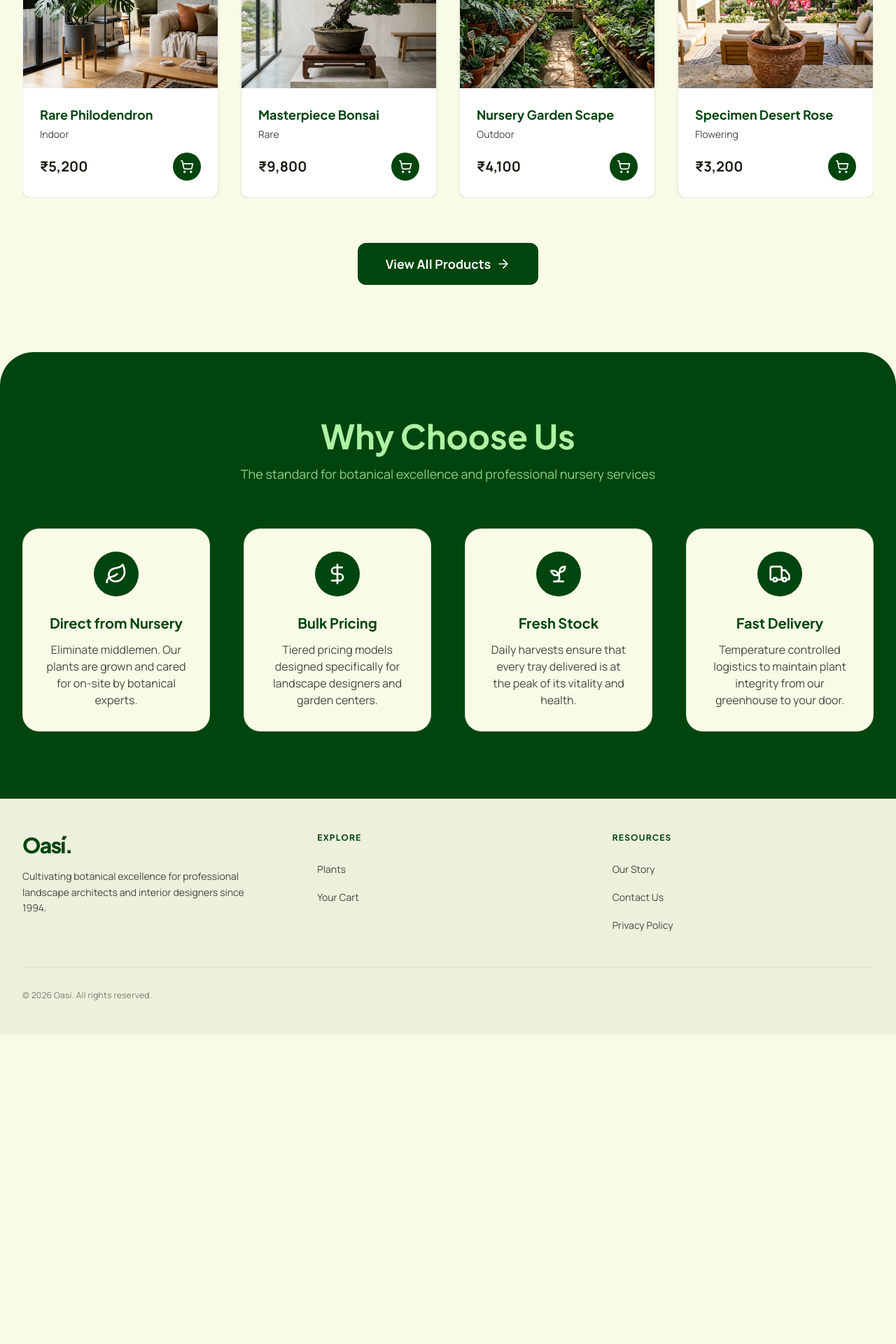
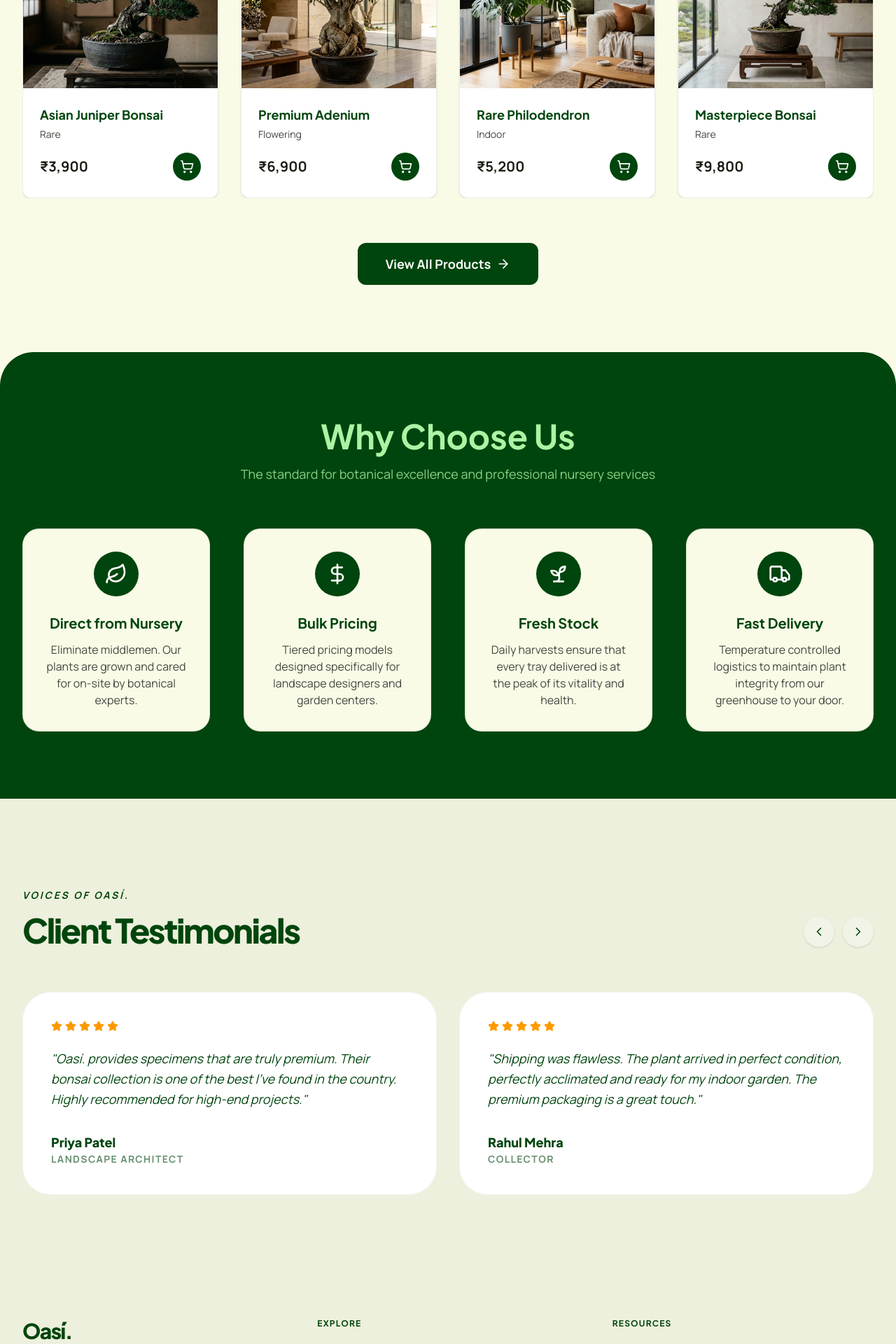
Before and after one commit to Leadfremestudio/plants-ecommerce, a React (Vite) app: page / in a window 1280 px wide. Shown: the part 2000-3920 px from the top of the page at 70% size. Before the commit the page ends 3478 px from the top, so only its background shows below. Built offline with nearby package versions, Linux system fonts and the light colour scheme.

Commit message:
feat: implement dynamic product routing and clean testimonials carousel

```diff
--- /dev/null
+++ b/src/data/products.js
@@ -0,0 +1,74 @@
+export const products = [
+  {
+    id: 1,
+    name: 'Desert Rose',
+    scientificName: 'Adenium Obesum',
+    category: 'Flowering',
+    priceValue: 4500,
+    price: '₹4,500',
+    images: ['/featured/desert_rose.webp', '/featured/adenium_cat.webp', '/featured/nursery_garden.webp'],
+    description: 'The Desert Rose is a stunning succulent shrub with a thick, fleshy trunk and vibrant pink to red flowers. It is incredibly drought-tolerant and perfect for bright, sunny spots.',
+    inStock: true,
+    tag: 'In Stock'
+  },
+  {
+    id: 2,
+    name: 'Exotic Monstera',
+    scientificName: 'Monstera Adansonii',
+    category: 'Indoor',
+    priceValue: 2600,
+    price: '₹2,600',
+    images: ['/featured/indoor_cat.webp', '/featured/exotic_indoor_plant.webp', '/featured/nursery_garden.webp'],
+    description: 'A striking indoor plant known for its unique holey leaves. This exotic variety adds a tropical feel to any interior space.',
+    inStock: true,
+    tag: 'Available'
+  },
+  {
+    id: 3,
+    name: 'Asian Juniper Bonsai',
+    scientificName: 'Juniperus Procumbens',
+    category: 'Rare',
+    priceValue: 3900,
+    price: '₹3,900',
+    images: ['/featured/hero_bonsai.webp', '/featured/bonsai_cat.webp', '/featured/nursery_garden.webp'],
+    description: 'A masterfully trained Juniper bonsai, representing peace and longevity. Each specimen is unique and has been cultivated for over 10 years.',
+    inStock: true,
+    tag: 'Wholesale Only'
+  },
+  {
+    id: 4,
+    name: 'Premium Adenium',
+    scientificName: 'Adenium Obesum Premium',
+    category: 'Flowering',
+    priceValue: 6900,
+    price: '₹6,900',
+    images: ['/featured/adenium_cat.webp', '/featured/desert_rose.webp', '/featured/nursery_garden.webp'],
+    description: 'A premium specimen of Adenium with a highly developed caudex and exceptional flowering potential.',
+    inStock: true,
+    tag: 'Best Seller'
+  },
+  {
+    id: 5,
+    name: 'Rare Philodendron',
+    scientificName: 'Philodendron Erubescens',
+    category: 'Indoor',
+    priceValue: 5200,
+    price: '₹5,200',
+    images: ['/featured/exotic_indoor_plant.webp', '/featured/indoor_cat.webp', '/featured/nursery_garden.webp'],
+    description: 'A highly sought-after Philodendron variety with dark, glossy leaves and a climbing habit.',
+    inStock: true,
+    tag: 'Premium'
+  },
+  {
+    id: 6,
+    name: 'Masterpiece Bonsai',
+    scientificName: 'Ficus Retusa',
+    category: 'Rare',
+    priceValue: 9800,
+    price: '₹9,800',
+    images: ['/featured/bonsai_cat.webp', '/featured/hero_bonsai.webp', '/featured/nursery_garden.webp'],
+    description: 'An aging Ficus bonsai with massive aerial roots and a dense canopy. A true centerpiece for any landscape.',
+    inStock: true,
+    tag: 'Landscaping'
+  }
+];
--- a/src/pages/Browse.jsx
+++ b/src/pages/Browse.jsx
@@ -1,21 +1,13 @@
 import { useState, useMemo } from 'react';
 import { LuFilter, LuChevronDown } from 'react-icons/lu';
 import ProductCard from '../components/ProductCard';
+import { products } from '../data/products';
 
 export default function Browse() {
   const [activeCategory, setActiveCategory] = useState('All');
   const [sortBy, setSortBy] = useState('featured');
 
-  const categories = ['All', 'Indoor', 'Outdoor', 'Flowering', 'Succulents', 'Trees', 'Bulk Trays'];
-
-  const products = [
-    { id: 1, name: 'Desert Rose', category: 'Flowering', priceValue: 4500, price: '₹4,500', image: '/featured/desert_rose.webp' },
-    { id: 2, name: 'Exotic Monstera', category: 'Indoor', priceValue: 2600, price: '₹2,600', image: '/featured/indoor_cat.webp' },
-    { id: 3, name: 'Asian Juniper Bonsai', category: 'Rare', priceValue: 3900, price: '₹3,900', image: '/featured/hero_bonsai.webp' },
-    { id: 4, name: 'Premium Adenium', category: 'Flowering', priceValue: 6900, price: '₹6,900', image: '/featured/adenium_cat.webp' },
-    { id: 5, name: 'Rare Philodendron', category: 'Indoor', priceValue: 5200, price: '₹5,200', image: '/featured/exotic_indoor_plant.webp' },
-    { id: 6, name: 'Masterpiece Bonsai', category: 'Rare', priceValue: 9800, price: '₹9,800', image: '/featured/bonsai_cat.webp' },
-  ];
+  const categories = ['All', 'Indoor', 'Outdoor', 'Flowering', 'Succulents', 'Trees', 'Rare'];
 
   const processedProducts = useMemo(() => {
     let filtered = activeCategory === 'All'
--- a/src/pages/Home.jsx
+++ b/src/pages/Home.jsx
@@ -1,8 +1,9 @@
 import { Link } from 'react-router-dom';
-import { LuArrowRight, LuChevronLeft, LuChevronRight, LuLeaf, LuDollarSign, LuSprout, LuTruck } from 'react-icons/lu';
+import { LuArrowRight, LuChevronLeft, LuChevronRight, LuLeaf, LuDollarSign, LuSprout, LuTruck, LuStar } from 'react-icons/lu';
 import ProductCard from '../components/ProductCard';
 import { Swiper, SwiperSlide } from 'swiper/react';
 import { Navigation, Autoplay } from 'swiper/modules';
+import { products } from '../data/products';
 
 // Import Swiper styles
 import 'swiper/css';
@@ -10,21 +11,32 @@ import 'swiper/css/navigation';
 
 export default function Home() {
 
-  const featuredProducts = [
-    { id: 1, name: 'Desert Rose', category: 'Flowering', price: '₹4,500', image: '/featured/desert_rose.webp', tag: 'In Stock' },
-    { id: 2, name: 'Exotic Monstera', category: 'Indoor', price: '₹2,600', image: '/featured/indoor_cat.webp', tag: 'Available' },
-    { id: 3, name: 'Asian Juniper Bonsai', category: 'Rare', price: '₹3,900', image: '/featured/hero_bonsai.webp', tag: 'Wholesale Only' },
-    { id: 4, name: 'Premium Adenium', category: 'Flowering', price: '₹6,900', image: '/featured/adenium_cat.webp', tag: 'Best Seller' },
+  const featuredProducts = products.slice(0, 4);
+  const premiumProducts = products.slice(2, 6);
+
+  const feedbacks = [
+    {
+      id: 1,
+      name: "Aman Sharma",
+      role: "Interior Designer",
+      comment: "The quality of the Ficus Lyrata I received was exceptional. It has completely transformed my client's living space. Professional nursery care shows in every leaf.",
+      avatar: "https://i.pravatar.cc/150?u=aman"
+    },
+    {
+      id: 2,
+      name: "Priya Patel",
+      role: "Landscape Architect",
+      comment: "Oasí. provides specimens that are truly premium. Their bonsai collection is one of the best I've found in the country. Highly recommended for high-end projects.",
+      avatar: "https://i.pravatar.cc/150?u=priya"
+    },
+    {
+      id: 3,
+      name: "Rahul Mehra",
+      role: "Collector",
+      comment: "Shipping was flawless. The plant arrived in perfect condition, perfectly acclimated and ready for my indoor garden. The premium packaging is a great touch.",
+      avatar: "https://i.pravatar.cc/150?u=rahul"
+    }
   ];
-
-  const premiumProducts = [
-    { id: 5, name: 'Rare Philodendron', category: 'Indoor', price: '₹5,200', image: '/featured/exotic_indoor_plant.webp', tag: 'Premium' },
-    { id: 6, name: 'Masterpiece Bonsai', category: 'Rare', price: '₹9,800', image: '/featured/bonsai_cat.webp', tag: 'Landscaping' },
-    { id: 7, name: 'Nursery Garden Scape', category: 'Outdoor', price: '₹4,100', image: '/featured/nursery_garden.webp', tag: 'Seasonal' },
-    { id: 8, name: 'Specimen Desert Rose', category: 'Flowering', price: '₹3,200', image: '/featured/desert_rose.webp', tag: 'Organic' },
-  ];
-
-
 
   return (
     <div className="pt-20">
@@ -184,6 +196,62 @@ export default function Home() {
           </div>
         </div>
       </section>
+
+      {/* Testimonials section */}
+      <section className="py-32 px-8 bg-surface-container overflow-hidden">
+        <div className="max-w-7xl mx-auto">
+          <div className="flex flex-col md:flex-row justify-between items-end mb-16 gap-8">
+            <div>
+              <span className="text-primary font-bold tracking-[0.2em] uppercase text-sm mb-4 block italic">Voices of Oasí.</span>
+              <h2 className="text-4xl md:text-5xl font-extrabold text-[#00450D] font-headline tracking-tighter">Client Testimonials</h2>
+            </div>
+            <div className="flex gap-3">
+              <button className="feedback-prev p-3 rounded-full bg-[#f1f3e7] text-primary hover:bg-primary hover:text-white transition-all shadow-sm">
+                <LuChevronLeft className="w-5 h-5" />
+              </button>
+              <button className="feedback-next p-3 rounded-full bg-[#f1f3e7] text-primary hover:bg-primary hover:text-white transition-all shadow-sm">
+                <LuChevronRight className="w-5 h-5" />
+              </button>
+            </div>
+          </div>
+
+          <Swiper
+            modules={[Navigation, Autoplay]}
+            navigation={{
+              prevEl: '.feedback-prev',
+              nextEl: '.feedback-next',
+            }}
+            autoplay={{ delay: 5000, disableOnInteraction: false }}
+            spaceBetween={32}
+            slidesPerView={1}
+            breakpoints={{
+              768: { slidesPerView: 2 },
+            }}
+            className="feedback-swiper"
+          >
+            {feedbacks.map((item) => (
+              <SwiperSlide key={item.id}>
+                <div className="bg-white p-10 rounded-[40px] border border-primary/5 hover:shadow-xl transition-all h-full flex flex-col justify-between group">
+                  <div>
+                    <div className="flex items-center gap-1 text-amber-500 mb-6">
+                      <LuStar className="w-4 h-4 fill-current" />
+                      <LuStar className="w-4 h-4 fill-current" />
+                      <LuStar className="w-4 h-4 fill-current" />
+                      <LuStar className="w-4 h-4 fill-current" />
+                      <LuStar className="w-4 h-4 fill-current" />
+                    </div>
+                    <p className="text-lg text-[#00450D] font-body italic leading-relaxed mb-8">"{item.comment}"</p>
+                  </div>
+                  <div>
+                    <h4 className="text-lg font-black text-[#00450D] font-headline">{item.name}</h4>
+                    <p className="text-sm font-bold text-primary tracking-widest uppercase opacity-60">{item.role}</p>
+                  </div>
+                </div>
+              </SwiperSlide>
+            ))}
+          </Swiper>
+        </div>
+      </section>
     </div>
   );
 }
--- a/src/pages/ProductDetail.jsx
+++ b/src/pages/ProductDetail.jsx
@@ -1,11 +1,35 @@
-import { useState } from 'react';
-import { Link, useNavigate } from 'react-router-dom';
-import { LuShoppingCart, LuChevronRight, LuStar, LuTruck, LuShieldCheck, LuLeaf } from 'react-icons/lu';
+import { useState, useMemo } from 'react';
+import { Link, useNavigate, useParams } from 'react-router-dom';
+import { LuShoppingCart, LuChevronRight, LuChevronLeft, LuStar, LuTruck, LuShieldCheck, LuLeaf } from 'react-icons/lu';
 import QuantitySelector from '../components/QuantitySelector';
+import { Swiper, SwiperSlide } from 'swiper/react';
+import { Navigation, Thumbs, FreeMode } from 'swiper/modules';
+import { products } from '../data/products';
+
+// Import Swiper styles
+import 'swiper/css';
+import 'swiper/css/navigation';
+import 'swiper/css/thumbs';
+import 'swiper/css/free-mode';
 
 export default function ProductDetail() {
+  const { id } = useParams();
   const navigate = useNavigate();
   const [quantity, setQuantity] = useState(1);
+  const [thumbsSwiper, setThumbsSwiper] = useState(null);
+
+  const product = useMemo(() => {
+    return products.find(p => p.id === parseInt(id)) || products[0];
+  }, [id]);
+
+  if (!product) {
+    return (
+      <div className="pt-32 pb-24 text-center">
+        <h2 className="text-2xl font-bold text-primary">Product not found</h2>
+        <Link to="/browse" className="text-primary hover:underline mt-4 inline-block">Back to Browse</Link>
+      </div>
+    );
+  }
 
   return (
     <div className="pt-24 pb-24 px-8 max-w-7xl mx-auto">
@@ -13,35 +37,66 @@ export default function ProductDetail() {
       <div className="flex items-center gap-2 text-sm text-on-surface-variant font-body mb-8">
         <Link to="/" className="hover:text-primary transition-colors">Home</Link>
         <LuChevronRight className="w-4 h-4" />
-        <Link to="/browse" className="hover:text-primary transition-colors">Indoor Plants</Link>
+        <Link to="/browse" className="hover:text-primary transition-colors">{product.category} Plants</Link>
         <LuChevronRight className="w-4 h-4" />
-        <span className="text-on-surface font-medium">Ficus Lyrata</span>
+        <span className="text-on-surface font-medium">{product.name}</span>
       </div>
 
       <div className="grid grid-cols-1 lg:grid-cols-2 gap-16">
-        {/* Product Images */}
-        <div className="space-y-6">
-          <div className="aspect-[4/5] rounded-2xl overflow-hidden bg-surface-container-low relative">
-            <img className="w-full h-full object-cover" alt="large glossy Ficus Lyrata Fiddle Leaf Fig in a professional nursery setting" src="https://lh3.googleusercontent.com/aida-public/AB6AXuBoEE-BtTsenkcunSjDj158TXVn_F1Zg5ovoz7uA56PammsE7pKs1g6ojCMWPFaFKcyTtbqDxexvYf930PZZ7DsFLaS9xMi99yrp6My-3-sC3r1LBXmqFMJollEiZHXocX3ioqsmMENACC1VDf9FnNoEHD6lkYwuMZNGhuCF0Wici3w9eOEWApR7QKb1eA8flL5pm6Q5DJg_40qgmaJEAgR8tS6bBWchzK16HvcAxpqMI2YTs7Q51Lu-E7uRVjfT3zcLQqVpJJ5I4JF" />
-            <span className="absolute top-6 right-6 bg-primary-fixed text-on-primary-fixed text-xs font-bold px-3 py-1.5 rounded-full uppercase tracking-widest shadow-sm">In Stock</span>
+        {/* Product Images Carousel */}
+        <div className="space-y-4">
+          <div className="relative group rounded-2xl overflow-hidden shadow-sm">
+            <Swiper
+              modules={[Navigation, Thumbs]}
+              navigation={{
+                prevEl: '.product-prev',
+                nextEl: '.product-next',
+              }}
+              thumbs={{ swiper: thumbsSwiper && !thumbsSwiper.destroyed ? thumbsSwiper : null }}
+              className="product-main-swiper aspect-[4/5] bg-surface-container-low"
+            >
+              {product.images.map((img, index) => (
+                <SwiperSlide key={index}>
+                  <img className="w-full h-full object-cover" alt={`${product.name} view ${index + 1}`} src={img} />
+                </SwiperSlide>
+              ))}
+            </Swiper>
+
+            {/* Custom Navigation Arrows */}
+            <button className="product-prev absolute left-4 top-1/2 -translate-y-1/2 z-20 p-3 rounded-full bg-white/90 text-primary hover:bg-primary hover:text-white transition-all shadow-md disabled:opacity-0 pointer-events-auto">
+              <LuChevronLeft className="w-6 h-6" />
+            </button>
+            <button className="product-next absolute right-4 top-1/2 -translate-y-1/2 z-20 p-3 rounded-full bg-white/90 text-primary hover:bg-primary hover:text-white transition-all shadow-md disabled:opacity-0 pointer-events-auto">
+              <LuChevronRight className="w-6 h-6" />
+            </button>
+
+            {product.inStock && (
+              <span className="absolute top-6 right-6 z-10 bg-primary-fixed text-on-primary-fixed text-xs font-bold px-3 py-1.5 rounded-full uppercase tracking-widest shadow-sm">In Stock</span>
+            )}
           </div>
-          <div className="grid grid-cols-3 gap-4">
-            <div className="aspect-square rounded-xl overflow-hidden cursor-pointer border-2 border-primary">
-              <img className="w-full h-full object-cover" alt="Ficus Lyrata leaf detail" src="https://lh3.googleusercontent.com/aida-public/AB6AXuBoEE-BtTsenkcunSjDj158TXVn_F1Zg5ovoz7uA56PammsE7pKs1g6ojCMWPFaFKcyTtbqDxexvYf930PZZ7DsFLaS9xMi99yrp6My-3-sC3r1LBXmqFMJollEiZHXocX3ioqsmMENACC1VDf9FnNoEHD6lkYwuMZNGhuCF0Wici3w9eOEWApR7QKb1eA8flL5pm6Q5DJg_40qgmaJEAgR8tS6bBWchzK16HvcAxpqMI2YTs7Q51Lu-E7uRVjfT3zcLQqVpJJ5I4JF" />
-            </div>
-            <div className="aspect-square rounded-xl overflow-hidden cursor-pointer border-2 border-transparent hover:border-primary/30 transition-colors">
-              <img className="w-full h-full object-cover opacity-70" alt="Ficus Lyrata full plant" src="https://lh3.googleusercontent.com/aida-public/AB6AXuBoEE-BtTsenkcunSjDj158TXVn_F1Zg5ovoz7uA56PammsE7pKs1g6ojCMWPFaFKcyTtbqDxexvYf930PZZ7DsFLaS9xMi99yrp6My-3-sC3r1LBXmqFMJollEiZHXocX3ioqsmMENACC1VDf9FnNoEHD6lkYwuMZNGhuCF0Wici3w9eOEWApR7QKb1eA8flL5pm6Q5DJg_40qgmaJEAgR8tS6bBWchzK16HvcAxpqMI2YTs7Q51Lu-E7uRVjfT3zcLQqVpJJ5I4JF" />
-            </div>
-            <div className="aspect-square rounded-xl overflow-hidden cursor-pointer border-2 border-transparent hover:border-primary/30 transition-colors">
-              <img className="w-full h-full object-cover opacity-70" alt="Ficus Lyrata nursery setting" src="https://lh3.googleusercontent.com/aida-public/AB6AXuBoEE-BtTsenkcunSjDj158TXVn_F1Zg5ovoz7uA56PammsE7pKs1g6ojCMWPFaFKcyTtbqDxexvYf930PZZ7DsFLaS9xMi99yrp6My-3-sC3r1LBXmqFMJollEiZHXocX3ioqsmMENACC1VDf9FnNoEHD6lkYwuMZNGhuCF0Wici3w9eOEWApR7QKb1eA8flL5pm6Q5DJg_40qgmaJEAgR8tS6bBWchzK16HvcAxpqMI2YTs7Q51Lu-E7uRVjfT3zcLQqVpJJ5I4JF" />
-            </div>
-          </div>
+
+          {/* Thumbnails */}
+          <Swiper
+            onSwiper={setThumbsSwiper}
+            spaceBetween={12}
+            slidesPerView={4}
+            freeMode={true}
+            watchSlidesProgress={true}
+            modules={[FreeMode, Navigation, Thumbs]}
+            className="product-thumbs-swiper h-24"
+          >
+            {product.images.map((img, index) => (
+              <SwiperSlide key={index} className="overflow-hidden rounded-xl cursor-pointer border-2 border-transparent transition-colors !h-full">
+                <img className="w-full h-full object-cover" alt={`Thumbnail ${index + 1}`} src={img} />
+              </SwiperSlide>
+            ))}
+          </Swiper>
         </div>
 
         {/* Product Info */}
         <div className="flex flex-col">
-          <h1 className="text-4xl md:text-5xl font-extrabold text-primary mb-4 font-headline tracking-tight">Ficus Lyrata</h1>
-          <p className="text-xl text-on-surface-variant font-body mb-6">Fiddle Leaf Fig • Specimen Grade</p>
+          <h1 className="text-4xl md:text-5xl font-extrabold text-primary mb-4 font-headline tracking-tight">{product.name}</h1>
+          <p className="text-xl text-on-surface-variant font-body mb-6">{product.scientificName} • Specimen Grade</p>
 
           <div className="flex items-center gap-4 mb-8">
             <div className="flex text-amber-400">
@@ -55,20 +110,11 @@ export default function ProductDetail() {
           </div>
 
           <div className="mb-10">
-            <div className="text-3xl font-extrabold text-on-surface mb-2">₹4,500 <span className="text-lg text-on-surface-variant font-normal">/ unit</span></div>
-            <p className="text-sm text-primary font-bold">Wholesale Tier: 10+ units drops to ₹3,900/unit</p>
+            <div className="text-3xl font-extrabold text-on-surface mb-4">{product.price} <span className="text-lg text-on-surface-variant font-normal">/ unit</span></div>
+            <p className="text-on-surface-variant font-body leading-relaxed">{product.description}</p>
           </div>
 
           <div className="space-y-6 mb-10">
-            <div>
-              <h3 className="text-sm font-bold text-on-surface uppercase tracking-widest mb-3 font-headline">Select Size</h3>
-              <div className="flex gap-3">
-                <button className="px-6 py-3 rounded-xl border-2 border-primary bg-primary-fixed/10 text-primary font-bold">5 Gallon</button>
-                <button className="px-6 py-3 rounded-xl border-2 border-outline-variant text-on-surface-variant hover:border-primary transition-colors font-bold">10 Gallon</button>
-                <button className="px-6 py-3 rounded-xl border-2 border-outline-variant text-on-surface-variant hover:border-primary transition-colors font-bold">15 Gallon</button>
-              </div>
-            </div>
-
             <div>
               <h3 className="text-sm font-bold text-on-surface uppercase tracking-widest mb-3 font-headline">Quantity</h3>
               <div className="flex items-center gap-4">
@@ -78,7 +124,6 @@ export default function ProductDetail() {
                   onDecrease={() => setQuantity(Math.max(1, quantity - 1))}
                   onIncrease={() => setQuantity(quantity + 1)}
                 />
-                <span className="text-sm text-on-surface-variant font-body">Minimum order: 5 units</span>
               </div>
             </div>
           </div>
@@ -117,26 +162,6 @@ export default function ProductDetail() {
           </div>
         </div>
       </div>
-
-      {/* Description Tabs */}
-      <div className="mt-24">
-        <div className="flex border-b border-outline-variant/30 mb-8">
-          <button className="px-8 py-4 text-primary font-bold border-b-2 border-primary font-headline text-lg">Description</button>
-          <button className="px-8 py-4 text-on-surface-variant font-medium hover:text-primary transition-colors font-headline text-lg">Care Guide</button>
-          <button className="px-8 py-4 text-on-surface-variant font-medium hover:text-primary transition-colors font-headline text-lg">Shipping Specs</button>
-        </div>
-        <div className="max-w-3xl text-on-surface-variant font-body leading-relaxed space-y-6">
-          <p>The Ficus lyrata, commonly known as the Fiddle Leaf Fig, is a highly sought-after specimen plant known for its large, heavily veined, violin-shaped leaves that grow upright on a sleek trunk. Our wholesale stock is grown specifically for interior environments, acclimated in shade houses to ensure a smooth transition to indoor commercial or residential spaces.</p>
-          <p>These 5-gallon specimens are well-rooted, exhibiting strong trunk caliper and a full canopy of glossy, dark green foliage. Ideal for immediate installation in high-end landscape designs, office interiors, or retail garden centers.</p>
-          <ul className="list-disc pl-5 space-y-2 text-on-surface">
-            <li><strong>Botanical Name:</strong> Ficus lyrata</li>
-            <li><strong>Common Name:</strong> Fiddle Leaf Fig</li>
-            <li><strong>Light Requirement:</strong> Bright, indirect light</li>
-            <li><strong>Watering:</strong> Allow top 2 inches of soil to dry between waterings</li>
-            <li><strong>Soil:</strong> Well-draining, aerated potting mix</li>
-          </ul>
-        </div>
-      </div>
     </div>
   );
 }
```
Also changed, not shown: src/components/ProductCard.jsx (+5 -2 lines), src/index.css (+8 -0 lines).
